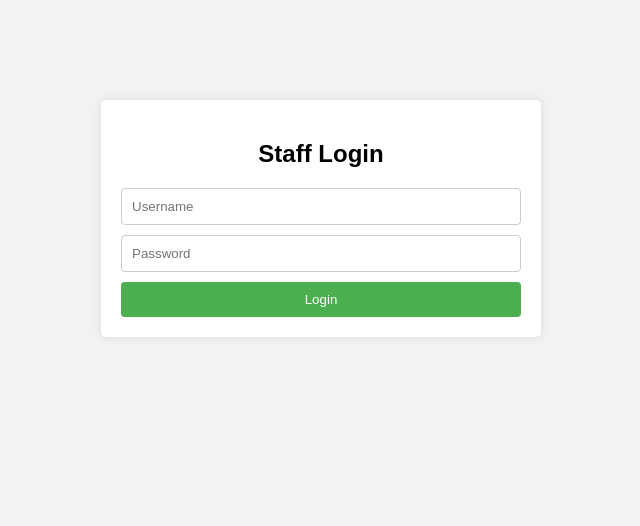
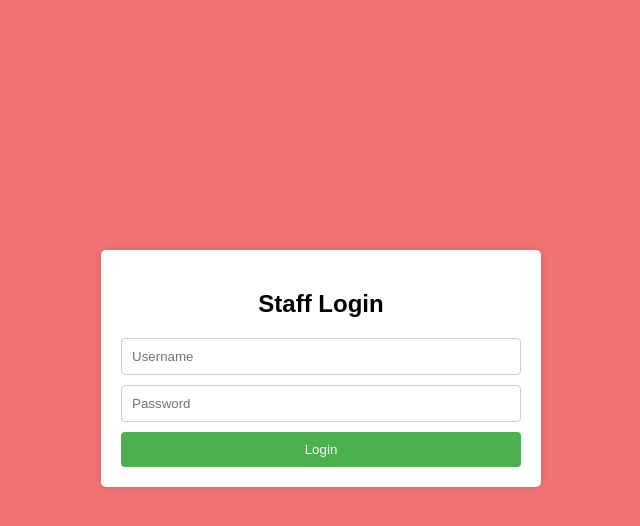
Before and after one commit to yashwanth412/-laboratory-management-by-django, a Python web app: template templates/Staff/Staff_login.html in a window 1280 px wide. Shown: the top 526 px of the page, without its empty margins (319-959 px from the left). Run offline with Jinja, Linux system fonts and the light colour scheme; the template is opened without the code that fills it, so the values that code supplies are empty.

Commit message:
Update Staff_login.html

```diff
--- a/templates/Staff/Staff_login.html
+++ b/templates/Staff/Staff_login.html
@@ -4,17 +4,17 @@
   <style>
     body {
       font-family: Arial, sans-serif;
-      background-color: #f2f2f2;
+      background-color: #ec4545bf
     }
 
     .container {
       max-width: 400px;
       margin: 0 auto;
       padding: 20px;
-      background-color: #fff;
+      background-color:#ffffff;
       border-radius: 5px;
       box-shadow: 0 0 10px rgba(0, 0, 0, 0.1);
-      margin-top: 100px;
+      margin-top: 250px;
     }
 
     .container h2 {
```
